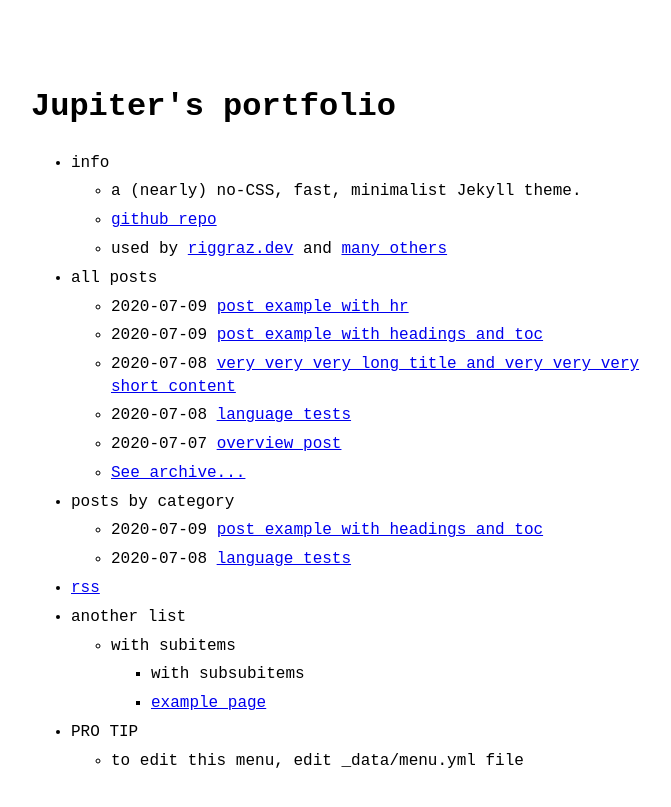
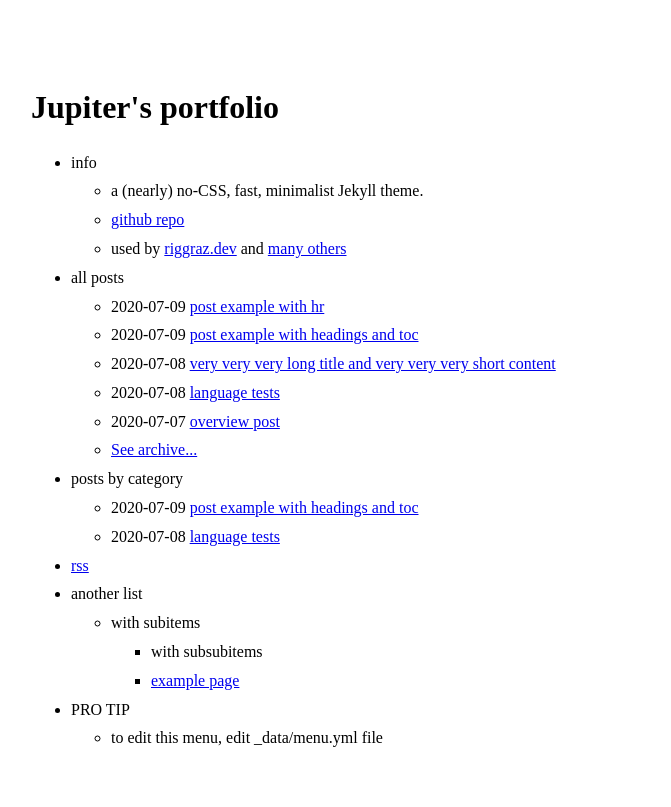
Before and after one commit to Yumin-Lim/Yumin-Lim.github.io, a Jekyll site: the page built from index.md, in a window 1280 px wide. Shown: the top 807 px of the page, without its empty margins (289-960 px from the left). Built offline with Jekyll 4.4.1, drawn with Linux system fonts in a browser that asks for light colours.

Commit message:
Update no-style-please.scss

```diff
--- a/_sass/no-style-please.scss
+++ b/_sass/no-style-please.scss
@@ -1,4 +1,12 @@
 // -------------- THEME SWITCHER -------------- //
+@font-face {
+	font-family: 'pixelify-sans';
+	src: url('https://fonts.googleapis.com/css2?family=Pixelify+Sans:wght@400..700&display=swap');
+	font-weight: normal;
+	font-style: normal;
+}
+
+
 @mixin dark-appearance {
   filter: invert(1);
   img {
@@ -25,7 +33,7 @@ html { height: 100%; }
 
 body {
   color: black;
-  font-family: monospace;
+  font-family: 'pixelify-sans';
   font-size: 16px;
   line-height: 1.4;
   margin: 0;
```
